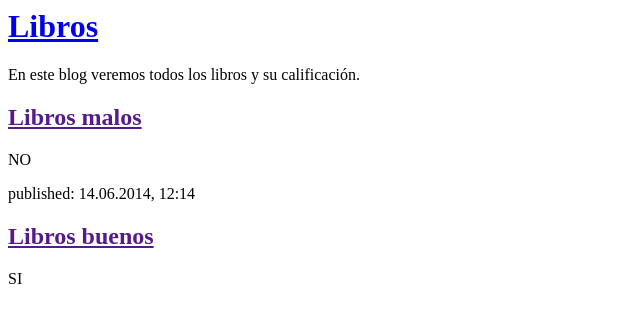
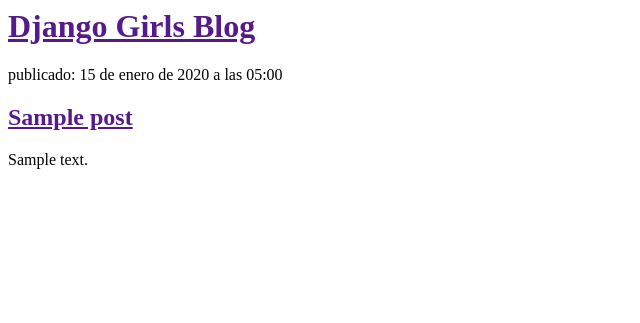
Before and after one commit to LauraVSR1/my-first-blog, a Django app: page / in a window 1280 px wide. Shown: the top 323 px of the page, without its empty margins (0-640 px from the left). Run offline with Django 5.2, Linux system fonts and the light colour scheme; tables that the repository leaves empty hold one stand-in row (values such as "Sample post").

Commit message:
Templates modificados para mostrar post desde base de datos.

```diff
--- a/blog/templates/blog/post_list.html
+++ b/blog/templates/blog/post_list.html
@@ -4,19 +4,14 @@
   </head>
   <body>
     <div>
-            <h1><a href="/">Libros</a></h1>
+      <h1><a href=""> Django Girls Blog </a></h1>
     </div>
-
+    {% for post in posts %}
     <div>
-            <p>En este blog veremos todos los libros y su calificación.</p>
-            <h2><a href="">Libros malos</a></h2>
-            <p>NO</p>
+      <p>publicado: {{ post.published_date }}</p>
+      <h2><a href="">{{ post.title }}</a></h2>
+      <p>{{ post.text|linebreaksbr }}</p>
     </div>
-
-        <div>
-            <p>published: 14.06.2014, 12:14</p>
-            <h2><a href="">Libros buenos</a></h2>
-            <p>SI</p>
-        </div>
+    {% endfor %}
   </body>
 </html>
--- a/blog/views.py
+++ b/blog/views.py
@@ -1,5 +1,7 @@
 from django.shortcuts import render
+from django.utils import timezone
+from .models import Post
 
-# Create your views here.
 def post_list(request):
-    return render(request, 'blog/post_list.html', {})
+    posts = Post.objects.filter(published_date__lte=timezone.now()).order_by('published_date')
+    return render(request, 'blog/post_list.html', {'posts': posts})
```
Lines whose indentation alone changed are shown as unchanged.
